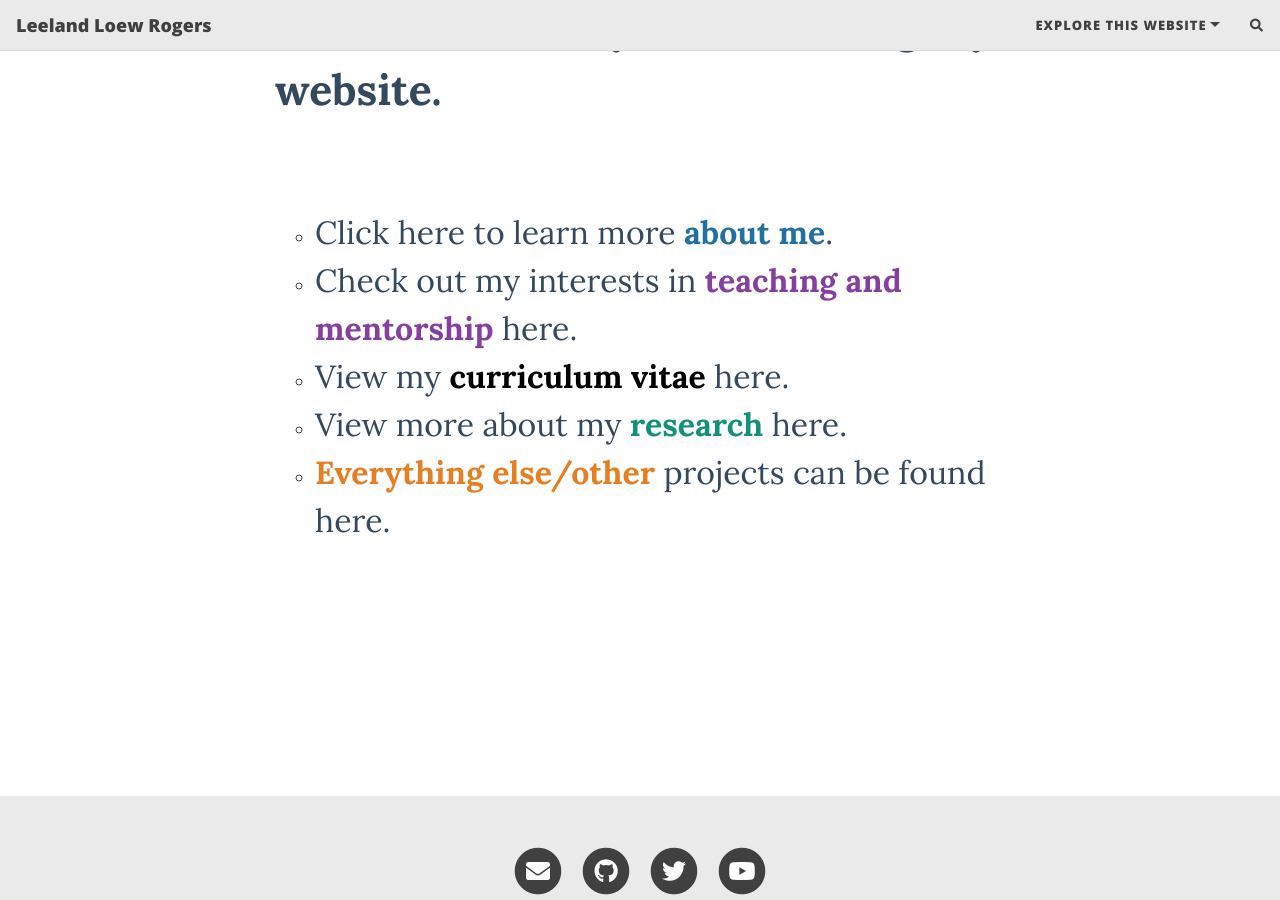
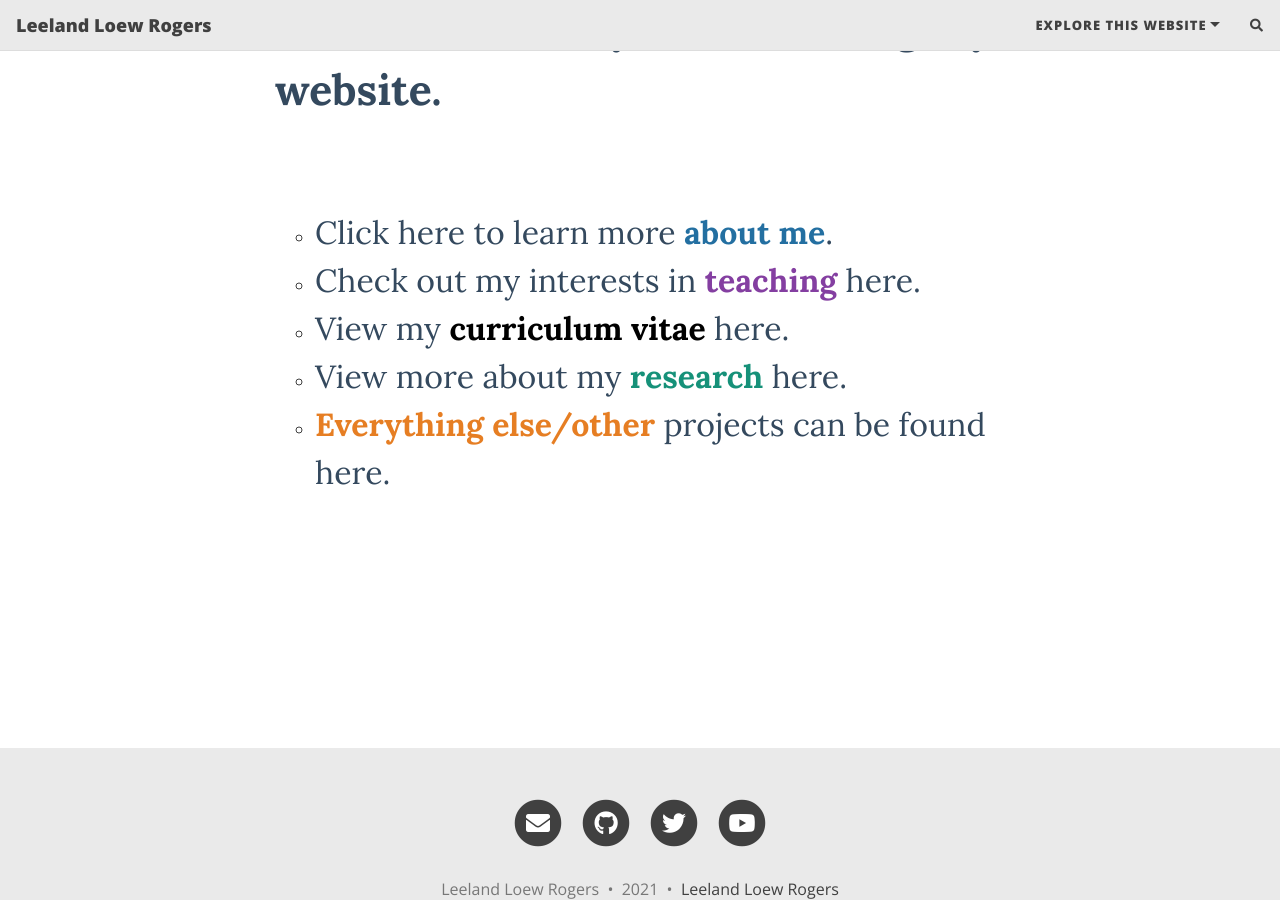
Before and after one commit to LeeLoew/LeelandRogers, a Jekyll site: the page built from index.html, in a window 1280 px wide and 900 px high, scrolled down 457 px. Built offline with Jekyll 4.4.1, drawn with Linux system fonts in a browser that asks for light colours; nearby versions of some CDN libraries; the list of posts is cut into pages by our own code; comment, search, counter and statistics services are not loaded.

Commit message:
updated teaching name

```diff
--- a/index.html
+++ b/index.html
@@ -8,7 +8,7 @@
 <p>&nbsp;</p>
 <ul style="list-style-type: circle;">
     <li><span style="color: #34495e; font-size: 24pt;"><a style="color: #34495e;" href="https://leeloew.github.io/aboutme/">Click here to learn more <span style="color: #236fa1;"><strong>about me</strong></span>.</a></span></li>
-    <li><span style="color: #34495e; font-size: 24pt;"><a style="color: #34495e;" href="https://leeloew.github.io/teaching/">Check out my interests in <span style="color: #843fa1;"><strong>teaching and mentorship</strong></span> here.</a></span></li>
+    <li><span style="color: #34495e; font-size: 24pt;"><a style="color: #34495e;" href="https://leeloew.github.io/teaching/">Check out my interests in <span style="color: #843fa1;"><strong>teaching</strong></span> here.</a></span></li>
     <li><span style="color: #34495e; font-size: 24pt;"><a style="color: #34495e;" href="https://leeloew.github.io/CV/">View my <span style="color: #000000;"><strong>curriculum vitae</strong></span> here.</a></span></li>
     <li><span style="color: #34495e; font-size: 24pt;"><a style="color: #34495e;" href="https://leeloew.github.io/research/">View more about my <span style="color: #169179;"><strong>research</strong></span> here.</a></span></li>
     <li><span style="color: #34495e; font-size: 24pt;"><a style="color: #34495e;" href="https://leeloew.github.io/other/"><span style="color: #e67e23;"><strong>Everything else/other</strong></span> projects can be found here.</a></span></li>
```
Also changed, not shown: teaching.md (+1 -1 lines).
